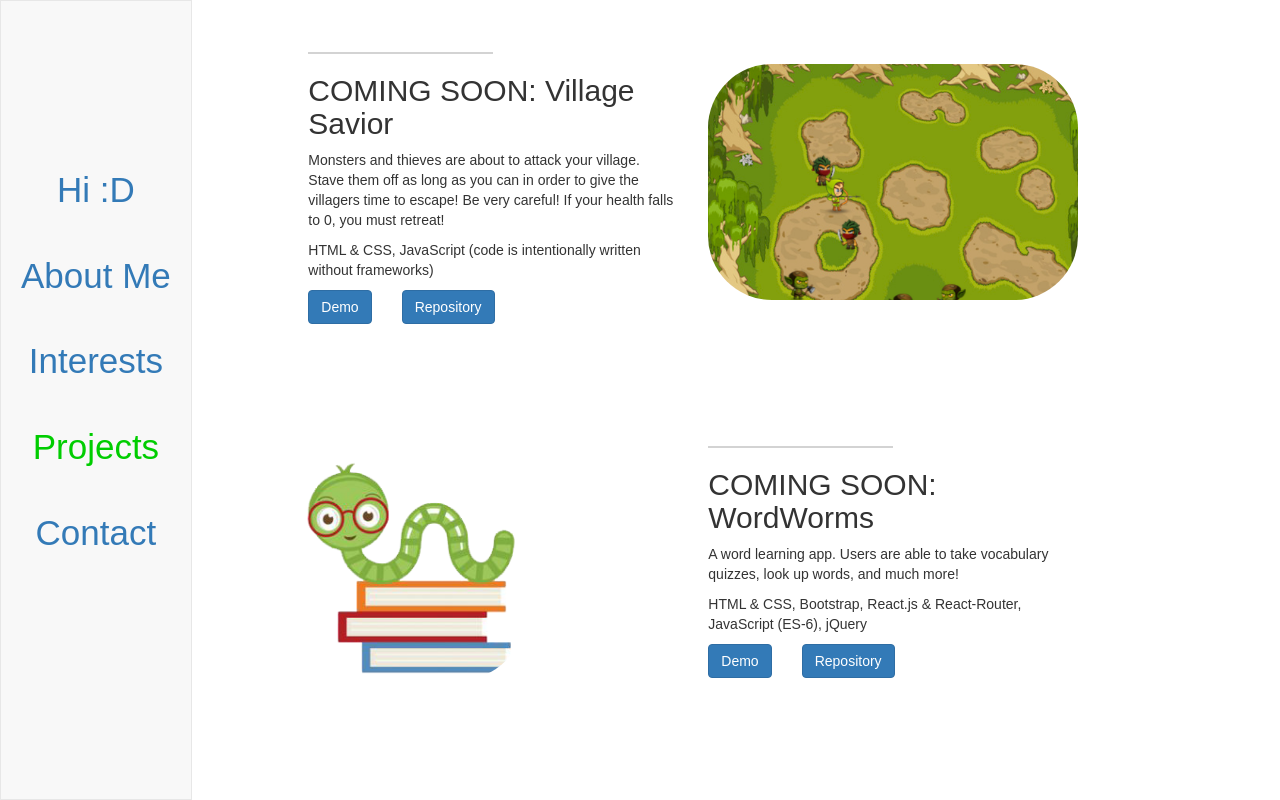
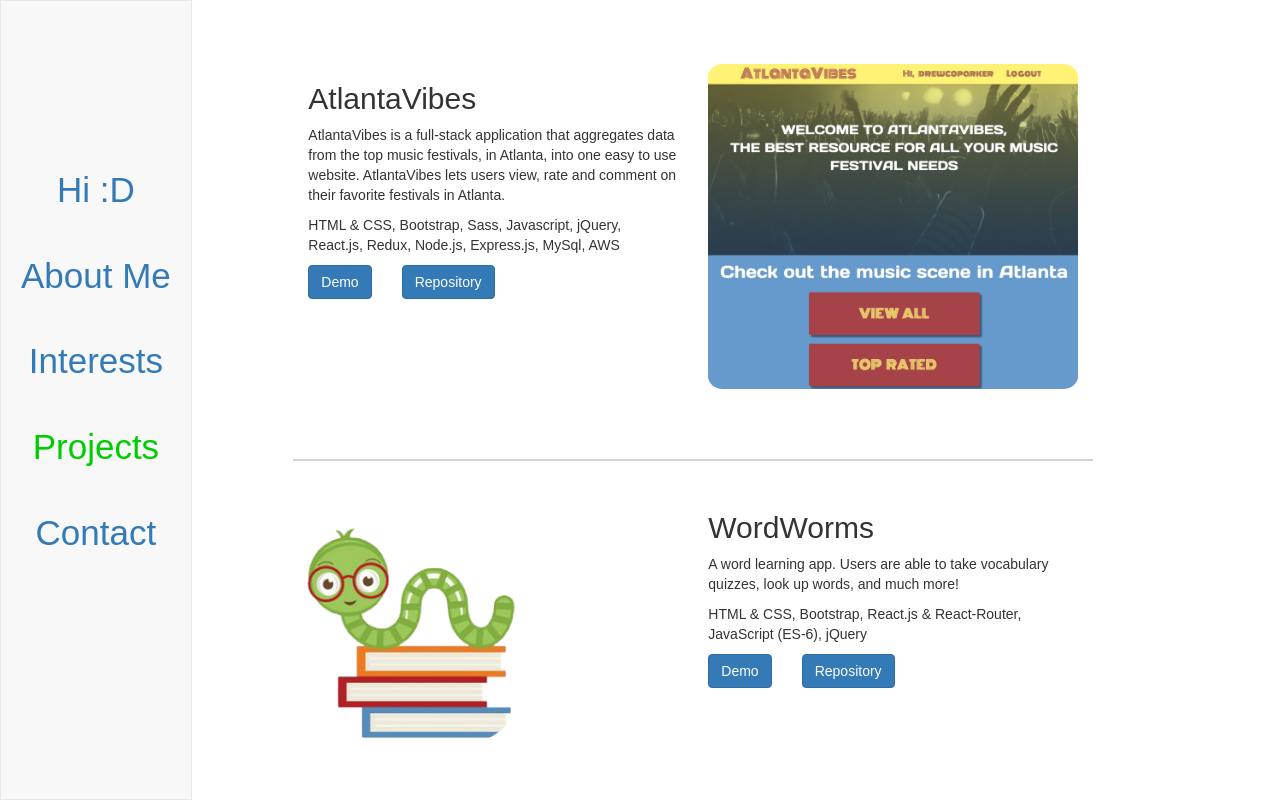
Before and after one commit to rishikarri/portfolio-building, a React app: page / in a window 1280 px wide. Both pictures are taken after a click on the link "Projects". Shown: the top 800 px of the page. Built offline with nearby package versions, Linux system fonts and the light colour scheme.

Commit message:
added a nice clean line between projects rather than an hr

```diff
--- a/compass/sass/styles.scss
+++ b/compass/sass/styles.scss
@@ -493,8 +493,20 @@ $text: #4F4F4F;
 
 .project-image{
 	width: 100%;
-	border-radius: 5vw;
+  border-radius: 4%;
 
+
+}
+//style the image in the div
+#atlanta-vibes-div{
+  padding-top: 30px;
+
+}
+
+.spacerDivBetweenProjectImages{
+  border: solid 1px lightgrey;
+  margin-bottom: 30px;
+  margin-top: 70px;
 }
 
 .project-image-word-worm{
--- a/src/Components/Projects.js
+++ b/src/Components/Projects.js
@@ -10,53 +10,79 @@ class Project extends Component{
 				<div className='row kill-margin'>
 
 					<div className='col-xs-12 col-sm-5 col-sm-offset-1'>
-						<hr className='heading-spacer'/>
+
+
+						<div id='atlanta-vibes-div' className='section-heading project-image-div'>
+							<h2>AtlantaVibes</h2>
+							<p>AtlantaVibes is a full-stack application that aggregates data from the top music festivals, in Atlanta, into one easy to use website. AtlantaVibes lets users view, rate and comment on their favorite festivals in Atlanta.</p>
+							<p> HTML & CSS, Bootstrap, Sass, Javascript, jQuery, React.js, Redux, Node.js, Express.js, MySql, AWS</p>
+							{/*Link to youtube video */}
+							<div className='repo-demo-links'>
+								<a className='margin-right' target="_blank" href='https://www.youtube.com/watch?v=u4IcZspgeHc&feature=youtu.be'><button className='btn btn-primary'> Demo </button></a>
+								<a target="_blank" href='https://github.com/rishikarri/AtlantaVibes'><button className='btn btn-primary'>Repository</button></a>
+							</div>
+						</div>
+					</div>
+
+					<div className='col-xs-12 col-sm-5'>
+						<img className='project-image margin-above' src='../../Images/Projects-Page/AtlantaVibesHomePage.png' />
+					</div>
+
+
+				</div>
+
+				<div className='col-xs-12 col-sm-10 col-sm-offset-1 spacerDivBetweenProjectImages'> </div>
+				<div className='row kill-margin margin-above-heavy'>
+
+					<div className='col-xs-12 hide-word-worm col-sm-5 col-sm-offset-0'>
+						<img className='project-image-word-worm margin-above' src='../../Images/Projects-Page/BookWorm.png' />
+					</div>
+
+					<div className='col-xs-12 col-sm-5 col-sm-offset-1 project-image-div'>
 
 						<div className='section-heading'>
-							<h2>COMING SOON: Village Savior</h2>
+							<h2>WordWorms</h2>
+
+							<p>A word learning app. Users are able to take vocabulary quizzes, look up words, and much more!</p>
+							<p> HTML & CSS, Bootstrap, React.js & React-Router, JavaScript (ES-6), jQuery</p>
+
+							<div className='repo-demo-links'>
+								<a className='margin-right' target="_blank" href='https://github.com/CaseyTM/WordWorms/blob/master/src/Images/wordworms_1.gif'><button className='btn btn-primary'> Demo </button></a>
+								<a target="_blank" href='https://github.com/CaseyTM/WordWorms'><button className='btn btn-primary'>Repository</button></a>
+							</div>
+						</div>
+					</div>
+
+
+
+
+					<div className='col-xs-12 show-word-worm col-sm-5 col-sm-offset-1'>
+						<img className='project-image-word-worm margin-above' src='../../Images/Projects-Page/BookWorm.png' />
+					</div>
+
+
+				</div>
+
+				<div className='col-xs-12 col-sm-10 col-sm-offset-1 spacerDivBetweenProjectImages'> </div>
+				<div className='row kill-margin margin-above-heavy'>
+
+					<div className='col-xs-12 col-sm-5 col-sm-offset-1'>
+
+
+						<div className='section-heading  project-image-div'>
+							<h2>Village Savior</h2>
 							<p>Monsters and thieves are about to attack your village. Stave them off as long as you can in order to give the villagers time to escape! Be very careful! If your health falls to 0, you must retreat!</p>
 							<p> HTML & CSS, JavaScript (code is intentionally written without frameworks)</p>
 							{/*Link to youtube video */}
 							<div className='repo-demo-links'>
 								<a className='margin-right' target="_blank" href='https://www.youtube.com/watch?v=kVRCTKB7NRo&feature=youtu.be'><button className='btn btn-primary'> Demo </button></a>
-								<a target="_blank" href='https://github.com/rishikarri/village-savior'><button className='btn btn-primary'> Repository</button></a>
+								<a target="_blank" href='https://github.com/rishikarri/village-savior'><button className='btn btn-primary'>Repository</button></a>
 							</div>
 						</div>
 					</div>
 
 					<div className='col-xs-12 col-sm-5'>
 						<img className='project-image margin-above' src='../../Images/Projects-Page/survivor-screenshot.png' />
-					</div>
-
-
-				</div>
-
-				<div className='row kill-margin margin-above-heavy'>
-
-					<div className='col-xs-12 hide-word-worm col-sm-5 col-sm-offset-0'>
-						<img className='project-image-word-worm margin-above' src='../../Images/Projects-Page/BookWorm.png' />
-					</div>
-
-					<div className='col-xs-12 col-sm-5 col-sm-offset-1'>
-
-
-						<hr className='heading-spacer'/>
-
-						<div className='section-heading'>
-							<h2>COMING SOON: WordWorms</h2>
-
-							<p>A word learning app. Users are able to take vocabulary quizzes, look up words, and much more!</p>
-							<p> HTML & CSS, Bootstrap, React.js & React-Router, JavaScript (ES-6), jQuery</p>
-
-							<div className='repo-demo-links'>
-								<a className='margin-right' target="_blank" href='https://github.com/CaseyTM/WordWorms/blob/master/src/Images/wordworms_1.gif'><button className='btn btn-primary'> Demo </button></a>
-								<a target="_blank" href='https://github.com/CaseyTM/WordWorms'><button className='btn btn-primary'> Repository</button></a>
-							</div>
-						</div>
-					</div>
-
-					<div className='col-xs-12 show-word-worm col-sm-5 col-sm-offset-1'>
-						<img className='project-image-word-worm margin-above' src='../../Images/Projects-Page/BookWorm.png' />
 					</div>
 
 
```
Also changed, not shown: public/Images/Projects-Page/AtlantaVibesHomePage.png (added), src/CSS/styles.css.
